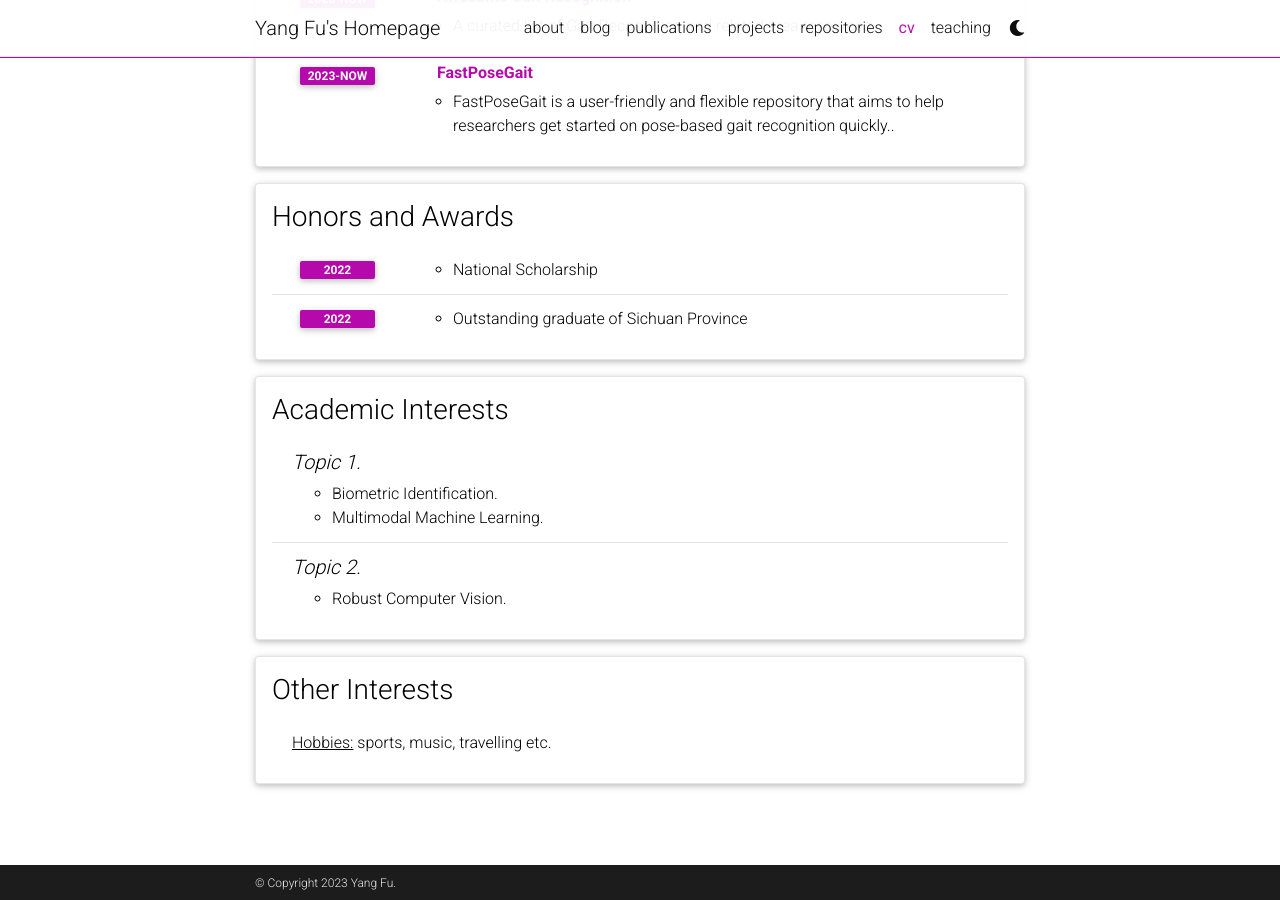
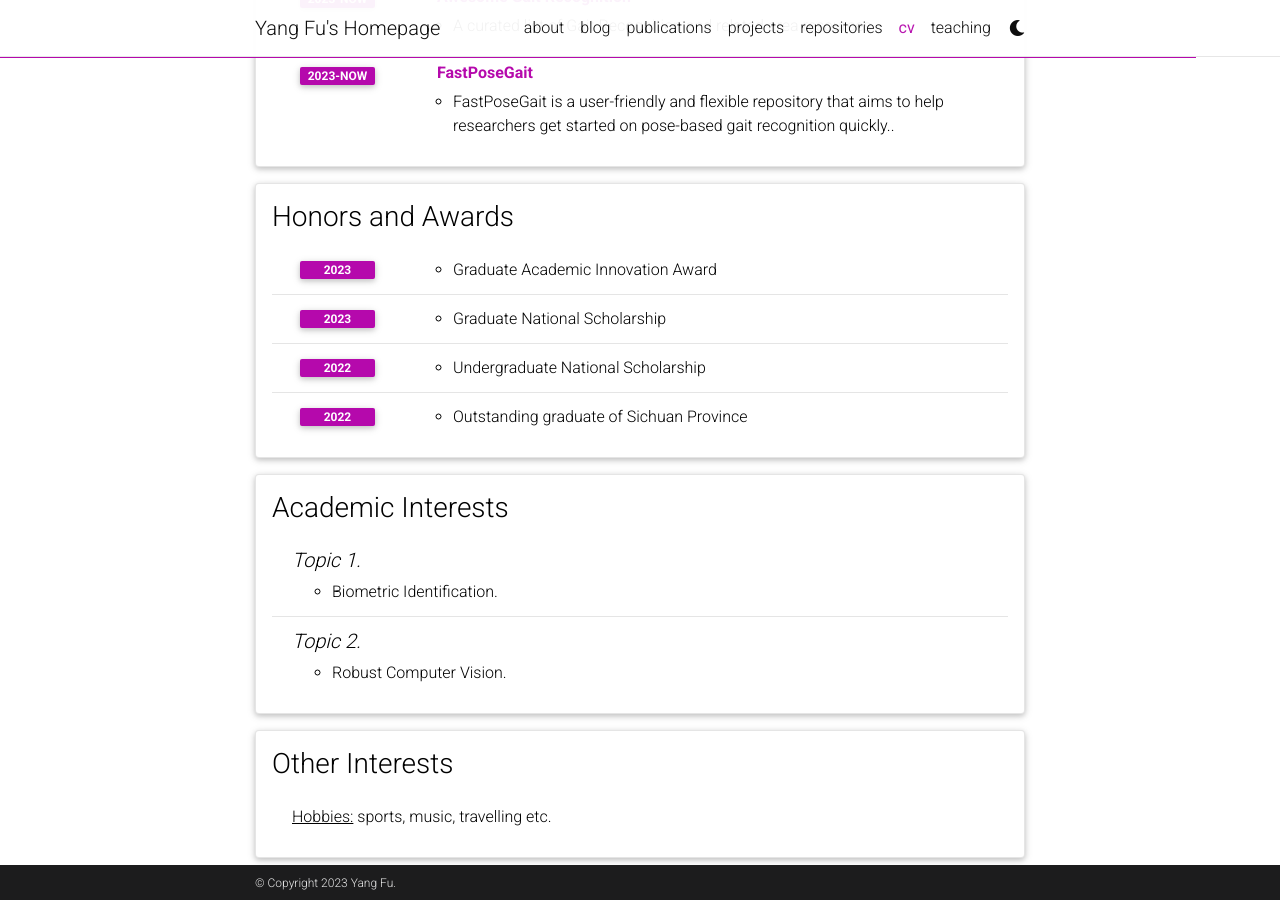
Before and after one commit to aleeyang/aleeyang.github.io, a Jekyll site: the page built from _pages/cv.md, in a window 1280 px wide and 900 px high, scrolled down 953 px. Built offline with Jekyll 4.4.1, drawn with Linux system fonts in a browser that asks for light colours; full-size pictures stand in for the smaller copies a plugin makes; comment, search, counter and statistics services are not loaded; a style sheet for code colours, icons or effects is not loaded.

Commit message:
update some

```diff
--- a/_data/cv.yml
+++ b/_data/cv.yml
@@ -43,9 +43,15 @@
 - title: Honors and Awards
   type: time_table
   contents:
+    - year: 2023
+      items:
+        - Graduate Academic Innovation Award
+    - year: 2023
+      items:
+        - Graduate National Scholarship
     - year: 2022
       items:
-        - National Scholarship
+        - Undergraduate National Scholarship
     - year: 2022
       items:
         - Outstanding graduate of Sichuan Province
@@ -56,7 +62,6 @@
     - title: Topic 1.
       items:
         - Biometric Identification.
-        - Multimodal Machine Learning.
     - title: Topic 2.
       items:
         - Robust Computer Vision.
```
Also changed, not shown: _pages/about.md (+1 -1 lines).
